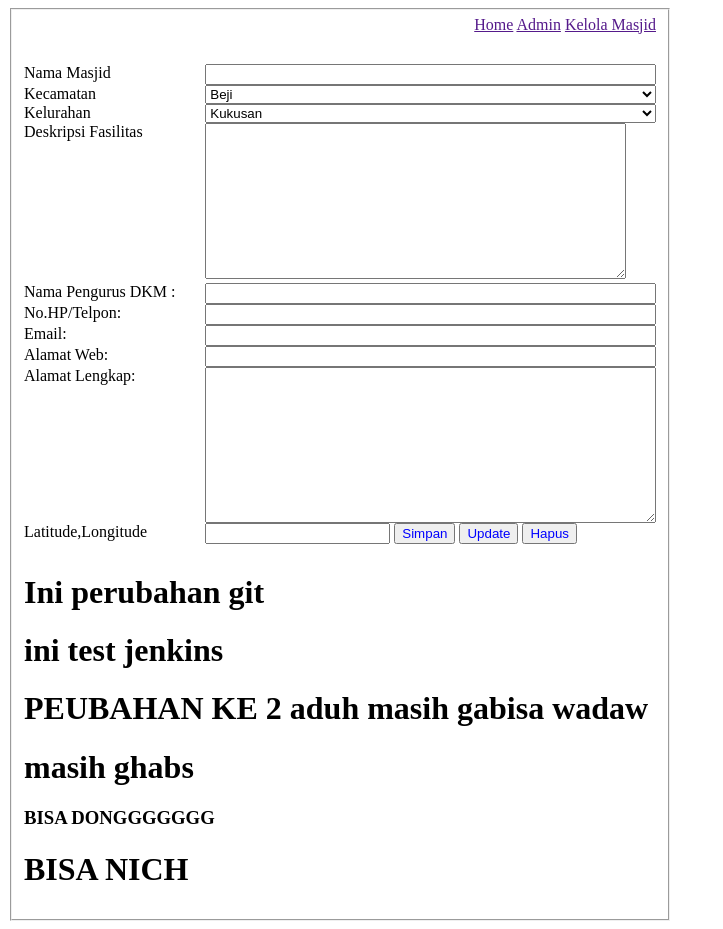
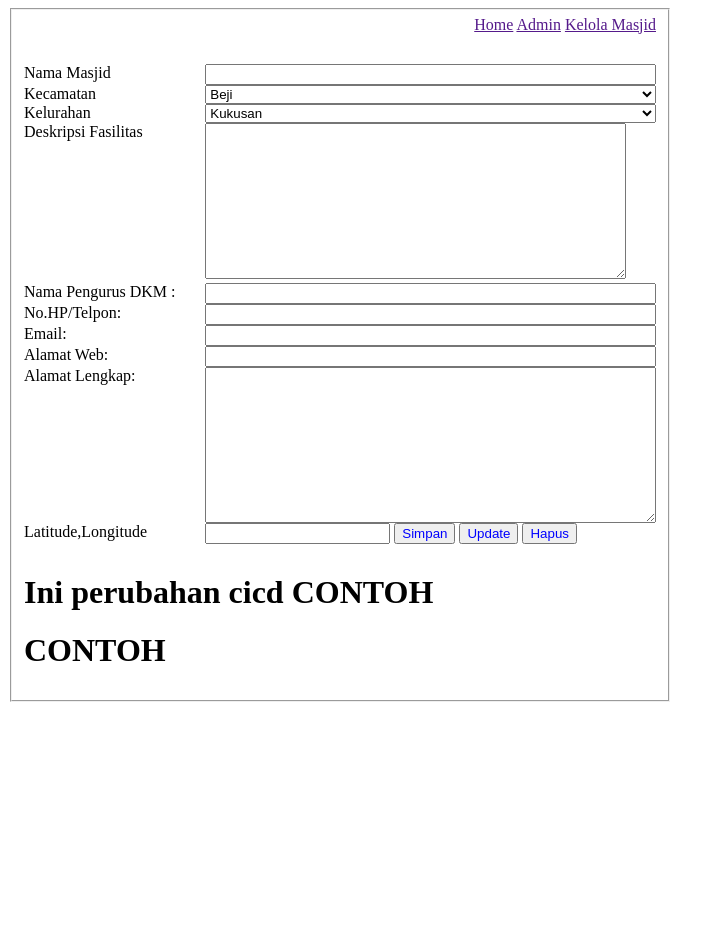
Before and after one commit to ryanraditya/simple-web, a plain HTML site: page index.html in a window 1280 px wide. Shown: the whole page, without its empty margins (0-723 px from the left). After the commit the page ends 800 px from the top, so only its background shows below. Drawn offline with Linux system fonts and the light colour scheme.

Commit message:
Update index.html

```diff
--- a/index.html
+++ b/index.html
@@ -54,13 +54,9 @@
                 <input type="reset" value="Hapus" />
             </div>
         </div>
-        <h1>Ini perubahan git</h1>
+        <h1>Ini perubahan cicd CONTOH</h1>
+        <h1>CONTOH</h1>
     </body>
-    <h1>ini test jenkins</h1>
-    <h1>PEUBAHAN KE 2 aduh masih gabisa wadaw</h1>
-    <h1>masih ghabs</h1>
-    <h3>BISA DONGGGGGGG</h3>
-    <H1>BISA NICH</H1>
 </fieldset>
 
 </html>
```
